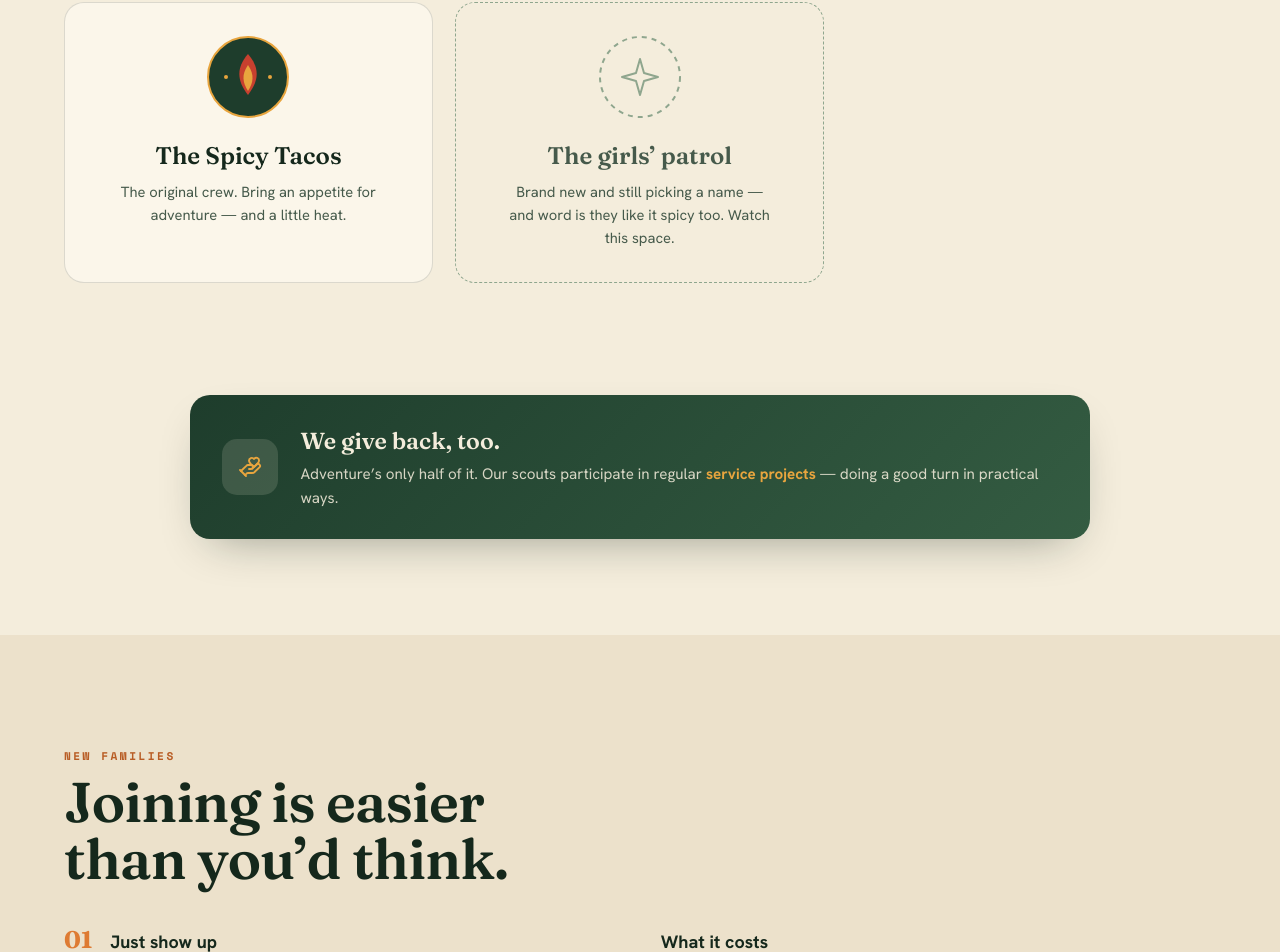
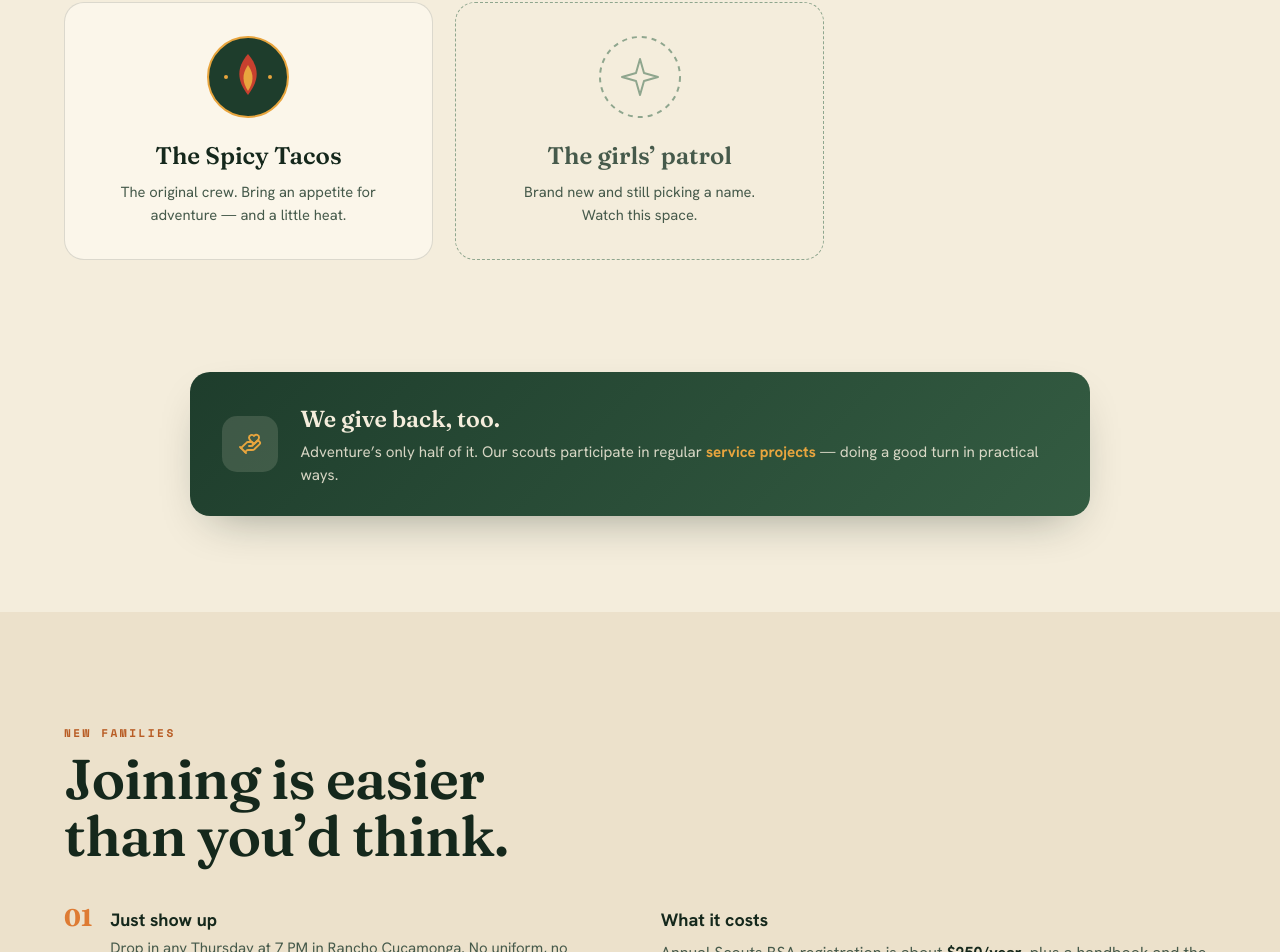
Before and after one commit to bsa-troop-650/troop650-site, a React (Vite) app: page / in a window 1280 px wide. Shown: the part 3094-4046 px from the top of the page. Built offline with nearby package versions, Linux system fonts and the light colour scheme.

Commit message:
Tweak site copy wording

```diff
--- a/src/App.jsx
+++ b/src/App.jsx
@@ -273,7 +273,7 @@ export default function Troop650Site() {
           </Reveal>
           <Reveal className="patrol-card patrol-soon" delay={90}>
             <SoonCrest /><h3>The girls&rsquo; patrol</h3>
-            <p className="patrol-tag">Brand new and still picking a name — and word is they like it spicy too. Watch this space.</p>
+            <p className="patrol-tag">Brand new and still picking a name. Watch this space.</p>
           </Reveal>
         </div>
       </section>
```
